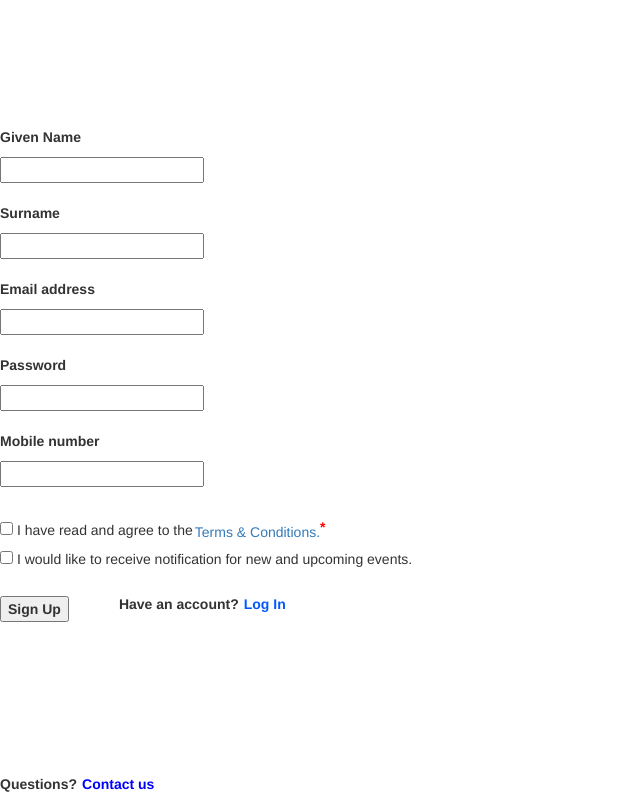
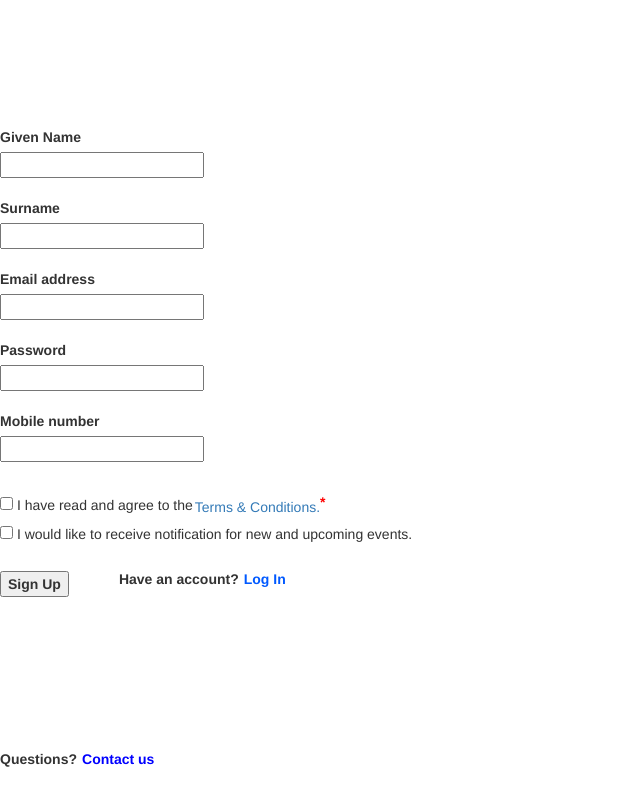
Before and after one commit to katharinalisa/Business-Events-Site, a Flask app: page /register.html in a window 1280 px wide. Shown: the part 56-852 px from the top of the page, without its empty margins (0-640 px from the left). Run offline with Flask 3, Linux system fonts and the light colour scheme; lists and menus that the app fills with data are empty; some libraries are stand-ins or nearby versions.

Commit message:
Update register.html

```diff
--- a/projectfile/website/templates/register.html
+++ b/projectfile/website/templates/register.html
@@ -12,17 +12,17 @@
                 <tr>
                     <th><table>
                         <tr style="margin-left:30px;">
-                            <th><p>Given Name</p></th>
+                            <th><label>Given Name</label></th>
                             <th></th>
                         </tr>
                         <tr>
-                            <th colspan="3"><input type="text" id="firstname" name="firstname" class="enter-details"></th>
+                            <th colspan="3"><input type="text" id="firstname" name="firstname" class="enter-details" required></th>
                         </tr>
                         <tr>
                             <th style="height:20px;"></th>
                         </tr>
                         <tr>
-                            <th><p>Surname</p></th></th>
+                            <th><label>Surname</label></th>
                             <th></th>
 
                         <tr>
@@ -32,27 +32,27 @@
                             <th style="height:20px;"></th>
                         </tr>
                         <tr>
-                            <th><p>Email address</p></th>
+                            <th><label>Email address</label></th>
                             <th></th>
                         </tr>
                         <tr>
-                            <th colspan="3"><input type="email" id="email" name="email" class="enter-details"></th>
+                            <th colspan="3"><input type="email" id="email" name="email" class="enter-details" required></th>
                         </tr>
                         <tr>
                             <th style="height:20px;"></th>
                         </tr>
                         <tr>
-                            <th><p>Password</p></th>
+                            <th><label>Password</label></th>
                             <th></th>
                         </tr>
                         <tr>
-                            <th colspan="3"><input type="password" id="password" name="passowrd" class="enter-details"></th>
+                            <th colspan="3"><input type="password" id="password" name="password" class="enter-details" required></th>
                         </tr>
                         <tr>
                             <th style="height:20px;"></th>
                         </tr>
                         <tr>
-                            <th><p>Mobile number</p></th>
+                            <th><label>Mobile number</label></th>
                             <th></th>
                         </tr>
                         <tr>
@@ -61,6 +61,7 @@
                         <tr>
                             <th style="height:30px;"></th>
                         </tr>
+                    </th>
                 </tr>
             </table>
             <!-- User must agree to the terms and conditions (function will be implemented in Assignment 3) -->
```
